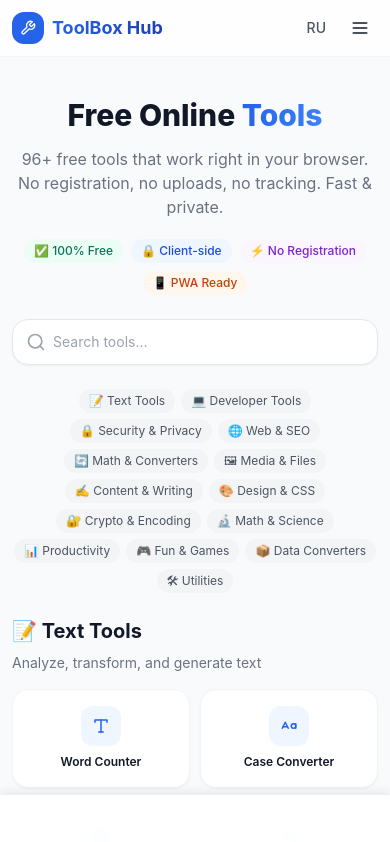
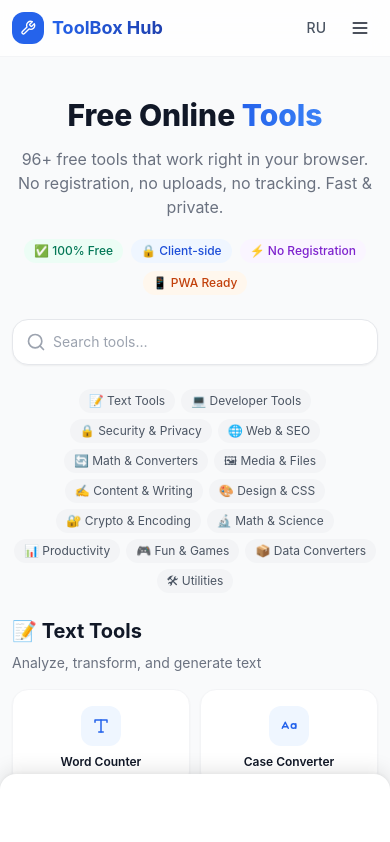
Before and after one commit to emil-a-dev/toolbox-hub, a Next.js app: page / in a window 390 px wide. Shown: the top 842 px of the page. Built offline with nearby package versions, Linux system fonts and the light colour scheme.

Commit message:
style: clean compact mobile ad banner like native app

```diff
--- a/src/app/globals.css
+++ b/src/app/globals.css
@@ -101,7 +101,7 @@ main {
   z-index: 10;
 }
 
-/* Mobile fixed bottom ad container */
+/* Mobile fixed bottom ad container — clean banner style */
 #mobile-ad-container {
   position: fixed !important;
   bottom: 0 !important;
@@ -109,42 +109,48 @@ main {
   right: 0 !important;
   width: 100% !important;
   z-index: 2147483646 !important;
-  max-height: 100px;
-  min-height: 50px;
+  height: 70px;
+  max-height: 70px;
   overflow: hidden;
   display: flex;
   align-items: center;
   justify-content: center;
-  background: rgba(255, 255, 255, 0.97);
-  backdrop-filter: blur(8px);
-  -webkit-backdrop-filter: blur(8px);
-  box-shadow: 0 -2px 10px rgba(0, 0, 0, 0.08);
-  border-top: 1px solid rgba(0, 0, 0, 0.06);
+  background: #ffffff;
+  border-top-left-radius: 16px;
+  border-top-right-radius: 16px;
+  box-shadow: 0 -4px 20px rgba(0, 0, 0, 0.1), 0 -1px 4px rgba(0, 0, 0, 0.05);
+  padding: 6px 12px;
+  padding-bottom: calc(6px + env(safe-area-inset-bottom, 0px));
   transform: translateZ(0);
   -webkit-transform: translateZ(0);
   will-change: transform;
 }
 
-/* Force all children of mobile ad container to fit */
+/* Force all children of mobile ad container to fit neatly */
 #mobile-ad-container > * {
   position: static !important;
-  max-height: 100px !important;
+  max-height: 60px !important;
   max-width: 100% !important;
   width: auto !important;
   margin: 0 auto !important;
+  border-radius: 10px !important;
+  overflow: hidden !important;
 }
 
 #mobile-ad-container iframe {
   position: static !important;
-  max-height: 100px !important;
+  height: 60px !important;
+  max-height: 60px !important;
   max-width: 100% !important;
   display: block !important;
+  border-radius: 10px !important;
+  border: none !important;
 }
 
 /* Add bottom padding on mobile so content isn't hidden behind the fixed ad */
 @media (max-width: 1023px) {
   body {
-    padding-bottom: 110px !important;
+    padding-bottom: 80px !important;
   }
 }
 
```
